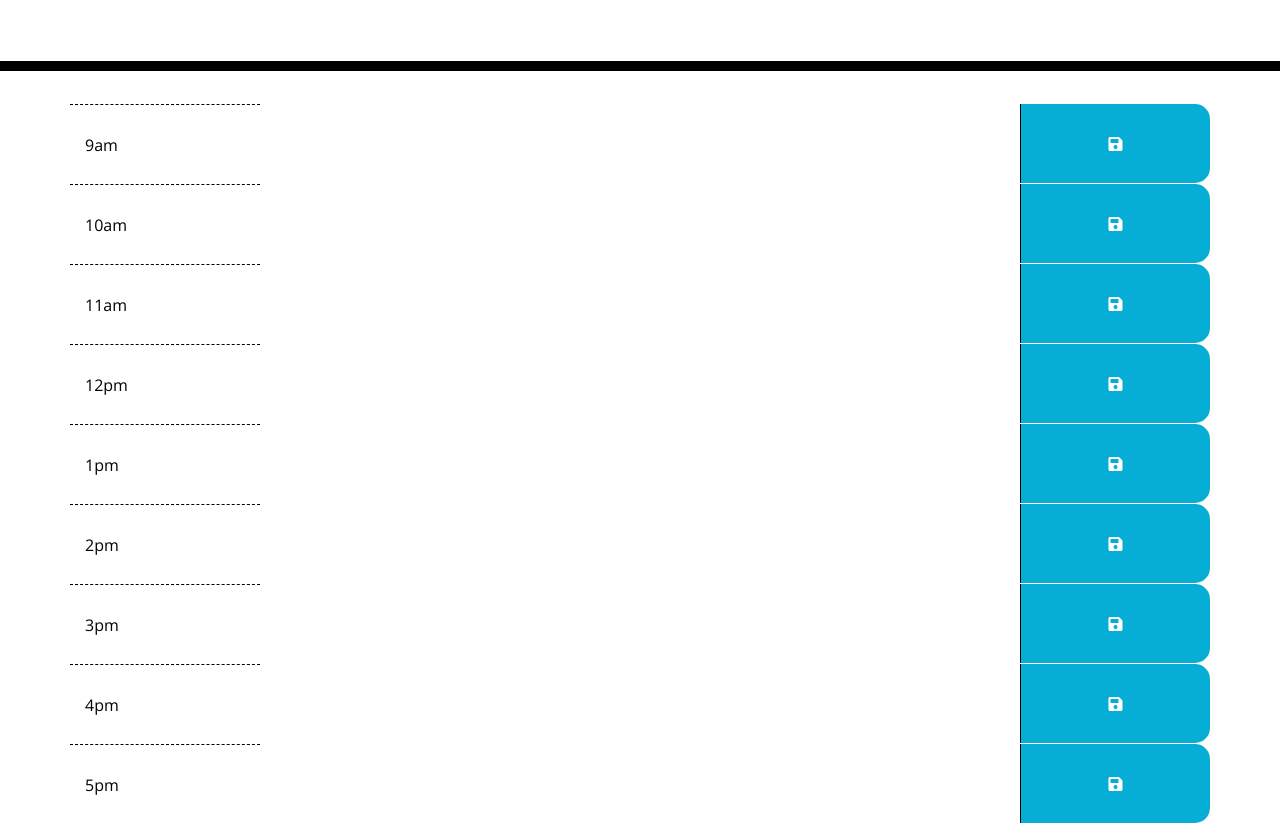
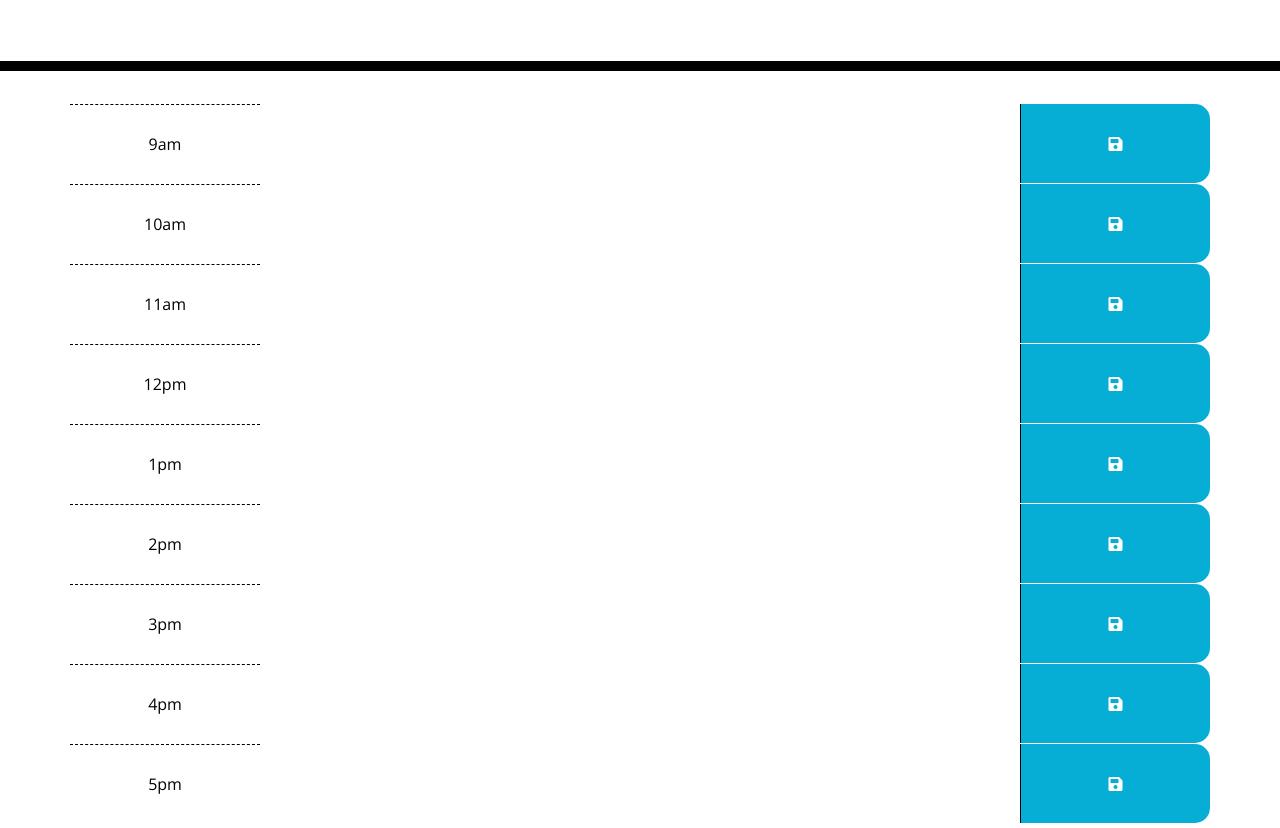
Before and after one commit to noriyuki-ishii-820/dayPlanner, a plain HTML site: page index.html in a window 1280 px wide. Shown: the part 201-1029 px from the top of the page. Drawn offline with nearby package versions, Linux system fonts and the light colour scheme.

Commit message:
basic numbers done

```diff
--- a/index.html
+++ b/index.html
@@ -29,164 +29,7 @@
       <p id="currentDay" class="lead"></p>
     </header>
     <div class="container">
-      <div class="row"> <!--for each hour-->
-          <div class="col-2 hour">　<!-- hour mark-->
-              <p>9am</p>
-          </div>
 
-          <div class="col-8 textarea"> <!-- text area -->
-
-          </div>
-
-
-          <div class="col-2 saveBtn"> <!-- save button -->
-
-          </div>
-      </div>
-
-
-      <div class="row"> <!--for each hour-->
-        <div class="col-2 hour">　<!-- hour mark-->
-            <p>10am</p>
-        </div>
-
-        <div class="col-8 textarea"> <!-- text area -->
-
-
-        </div>
-
-
-        <div class="col-2 saveBtn"> <!-- save button -->
-
-
-        </div>
-      </div>
-
-
-      <div class="row"> <!--for each hour-->
-        <div class="col-2 hour">　<!-- hour mark-->
-            <p>11am</p>
-        </div>
-
-        <div class="col-8 textarea"> <!-- text area -->
-
-
-        </div>
-
-
-        <div class="col-2 saveBtn"> <!-- save button -->
-
-
-        </div>
-      </div>
-
-
-      <div class="row"> <!--for each hour-->
-        <div class="col-2 hour">　<!-- hour mark-->
-            <p>12pm</p>
-        </div>
-
-        <div class="col-8 textarea"> <!-- text area -->
-
-
-        </div>
-
-
-        <div class="col-2  saveBtn"> <!-- save button -->
-
-
-        </div>
-      </div>
-
-
-      <div class="row"> <!--for each hour-->
-        <div class="col-2 hour">　<!-- hour mark-->
-            <p>1pm</p>
-        </div>
-
-        <div class="col-8 textarea"> <!-- text area -->
-
-
-        </div>
-
-
-        <div class="col-2  saveBtn"> <!-- save button -->
-
-
-        </div>
-      </div>
-
-      <div class="row"> <!--for each hour-->
-        <div class="col-2 hour">　<!-- hour mark-->
-            <p>2pm</p>
-        </div>
-
-        <div class="col-8 textarea"> <!-- text area -->
-
-
-        </div>
-
-
-        <div class="col-2  saveBtn"> <!-- save button -->
-
-
-        </div>
-      </div>
-
-
-      <div class="row"> <!--for each hour-->
-        <div class="col-2  hour">　<!-- hour mark-->
-            <p>3pm</p>
-        </div>
-
-        <div class="col-8 textarea"> <!-- text area -->
-
-
-        </div>
-
-
-        <div class="col-2  saveBtn"> <!-- save button -->
-
-
-        </div>
-      </div>
-
-
-      <div class="row"> <!--for each hour-->
-        <div class="col-2 hour">　<!-- hour mark-->
-            <p>4pm</p>
-        </div>
-
-        <div class="col-8 textarea"> <!-- text area -->
-
-
-        </div>
-
-
-        <div class="col-2  saveBtn"> <!-- save button -->
-
-
-        </div>
-      </div>
-
-
-      <div class="row"> <!--for each hour-->
-        <div class="col-2 hour">　<!-- hour mark-->
-            <p>5pm</p>
-        </div>
-
-        <div class="col-8 textarea"> <!-- text area -->
-
-
-        </div>
-
-
-        <div class="col-2  saveBtn"> <!-- save button -->
-
-
-        </div>
-      </div>
-    </div>
 
     <script src="https://code.jquery.com/jquery-3.4.1.min.js"></script>
     <script src="https://cdnjs.cloudflare.com/ajax/libs/moment.js/2.24.0/moment.min.js"></script>
--- a/script.js
+++ b/script.js
@@ -1,9 +1,34 @@
 //showing the current day/month
 
 var currentTimeText = document.getElementById("currentDay");
-var currentTime = moment().format('MMMM Do YYYY');
+var currentTime = moment().format("MMMM Do YYYY");
 currentTimeText.textContent = currentTime;
 
-// show the Save Icon
+var currentHour = moment().format('L');
 
-$('.saveBtn').html('<i class="fas fa-save fa-vc"></i>');
+// time variables
+
+var hourArray = ["9am","10am","11am","12pm","1pm","2pm","3pm","4pm","5pm"];
+
+$(document).ready(function() {
+
+
+    for (var i = 0; i < hourArray.length; i++) {
+
+        $(".container").append(
+            '<div class="row"><div class="col-2 hour">' + hourArray[i] + '</div><div class="col-8 textarea"><input class="textBox"></input></div><div class="col-2 saveBtn"><i class="fas fa-save fa-vc"></i></div></div>'
+          );
+
+
+        //    if (i < 3 ) {
+        //         var hourOutput = hourArray[i] + amPm[0];
+        //         $('.hour').html(hourOutput);
+        //         console.log("Morning" + hourOutput);
+        //     } else {
+        //         var hourOutput = hourArray[i] + amPm[1];
+        //         $('.hour').html(hourOutput);
+        //         console.log(hourOutput);
+        //  }
+     }}
+
+     );
--- a/style.css
+++ b/style.css
@@ -15,6 +15,12 @@ textarea{
   color: #000000;
   border-left: 1px solid black;
   padding: 0px;
+}
+
+.textBox {
+  height:95%;
+  width:100%;
+  border:none;
 }
 
 .jumbotron {
@@ -44,6 +50,9 @@ textarea{
   background-color: #ffffff;
   color: #000000;
   border-top: 1px dashed #000000;
+  display: flex;
+  align-items: center;
+  justify-content: center;
 }
 
 .past {
```
